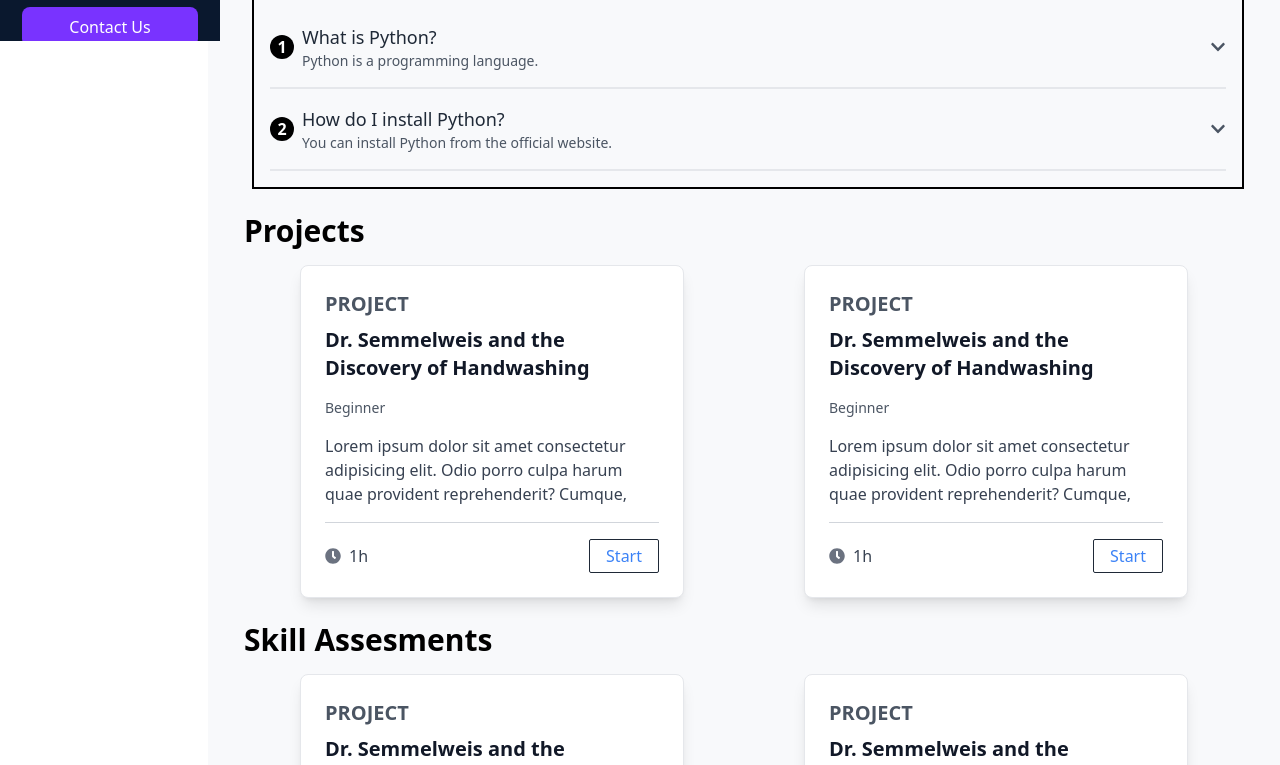
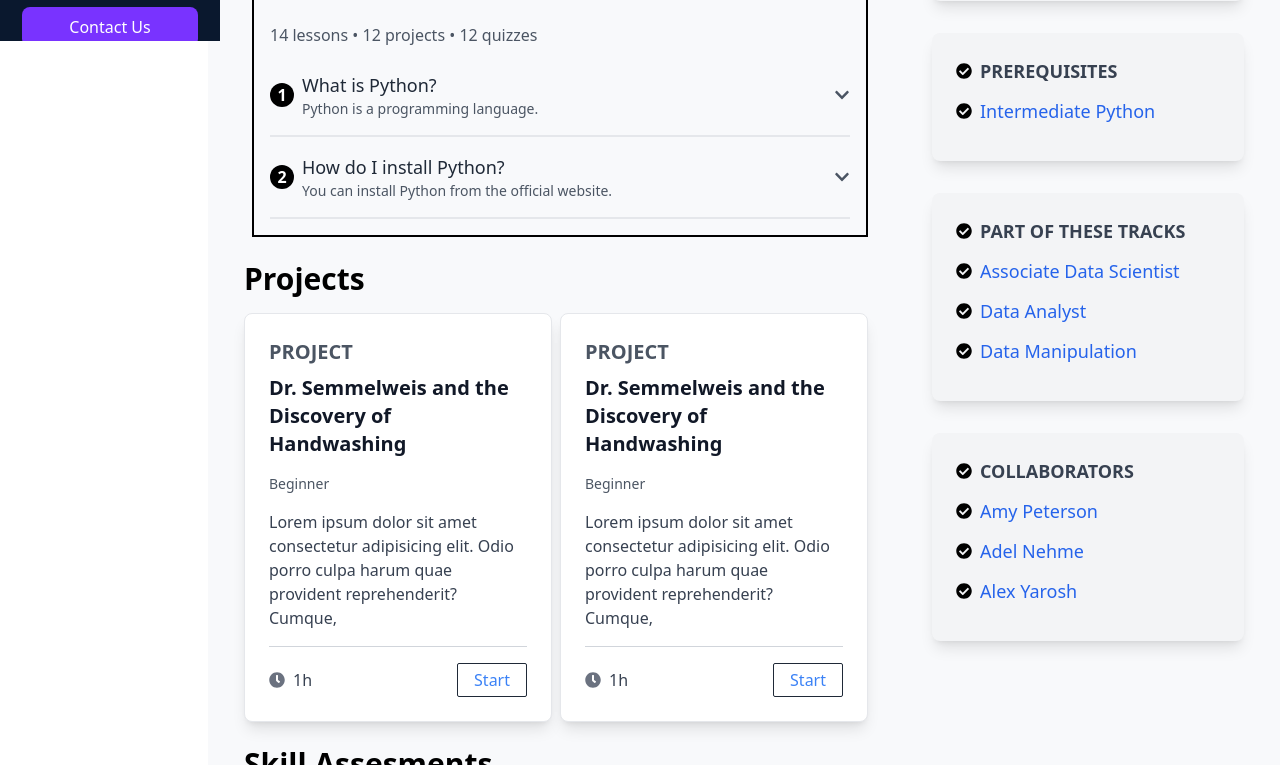
Before and after one commit to shayaliza/techsnap-react, a React (Vite) app: page /courses/details in a window 1280 px wide. Shown: the part 815-1580 px from the top of the page. Built offline with nearby package versions, Linux system fonts and the light colour scheme; the HTML template or start-up script is replaced by a standard one.

Commit message:
responsive page

```diff
--- a/src/index.css
+++ b/src/index.css
@@ -42,7 +42,7 @@
   }
 }
 
-@media (min-width: 1601px) and (max-width: 1800px) {
+@media (min-width: 1601px) {
   .final {
     width: 1300px;
     margin: auto;
--- a/src/pages/assesment/assement.jsx
+++ b/src/pages/assesment/assement.jsx
@@ -43,7 +43,8 @@ function Assement() {
         </div>
         <div className="w-1/2"></div>
       </div>
-      <div className="grid grid-cols-2 md:grid-cols-3 lg:grid-cols-3 gap-4 pb-10 w-11/12 m-auto mt-4">
+      <div className="final">
+        <div className="grid grid-cols-2 md:grid-cols-3 lg:grid-cols-3 gap-4 pb-10  m-auto mt-4">
           <CareerCard />
           <CareerCard />
           <CareerCard />
@@ -51,7 +52,7 @@ function Assement() {
           <CareerCard />
           <CareerCard />
         </div>
-      <div className="final">
+        <div className="">
           <div className="text-3xl font-bold mt-6 mb-4 ">All Assesments</div>
           <div class="sticky  top-0 z-10 flex flex-wrap gap-2 mb-8 final mx-auto px-4 py-2 bg-white h-14 overflow-hidden md:overflow-auto md:h-auto">
             <div
@@ -128,7 +129,7 @@ function Assement() {
             </div>
           </div>
         </div>
-      <div className="grid grid-cols-2 md:grid-cols-3 lg:grid-cols-3 gap-4 pb-10 w-11/12 m-auto mt-4">
+        <div className="grid grid-cols-2 md:grid-cols-3 lg:grid-cols-3 gap-4 pb-10 m-auto mt-4">
           <CareerCard />
           <CareerCard />
           <CareerCard />
@@ -137,6 +138,7 @@ function Assement() {
           <CareerCard />
         </div>
       </div>
+    </div>
   );
 }
 
--- a/src/pages/courses/details.jsx
+++ b/src/pages/courses/details.jsx
@@ -50,8 +50,8 @@ function CourseDetails() {
           </div>
         </div>
       </div>
-      <div className="final m-auto   gap-16 flex 2xl:flex-row flex-col">
-        <div className=" ">
+      <div className="final   gap-16 flex md:flex-row flex-col">
+        <div className=" md:w-2/3 w-11/12 m-auto">
           <div className="text-3xl font-bold mt-4">Course Overview</div>
           <div className="mt-6 text-justify">
             Introduction to Pandas and Numpy for Data Analysis Introduction to
@@ -306,7 +306,7 @@ function CourseDetails() {
             </div>
           </div>
         </div>
-        <div className="2xl:w-1/3 w-11/12 m-auto ">
+        <div className="md:w-1/3 w-11/12 m-auto md:m-0 ">
           <div className="mt-8 p-6 bg-gray-100 rounded-lg shadow-lg max-w-md mx-auto">
             <h2 className="text-2xl font-bold text-gray-800 mb-4">
               Skills You'll Gain
```
Lines whose indentation alone changed are shown as unchanged.
